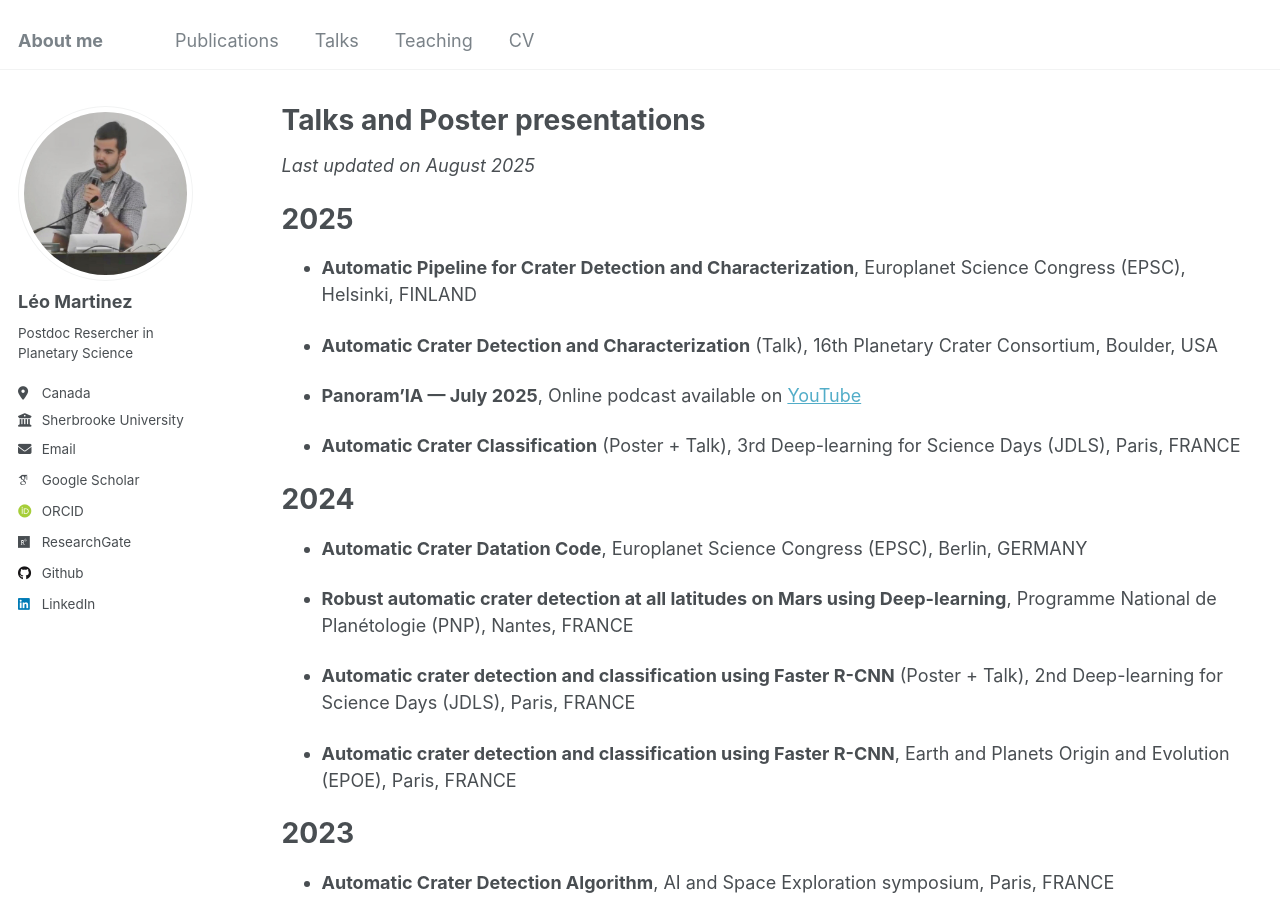
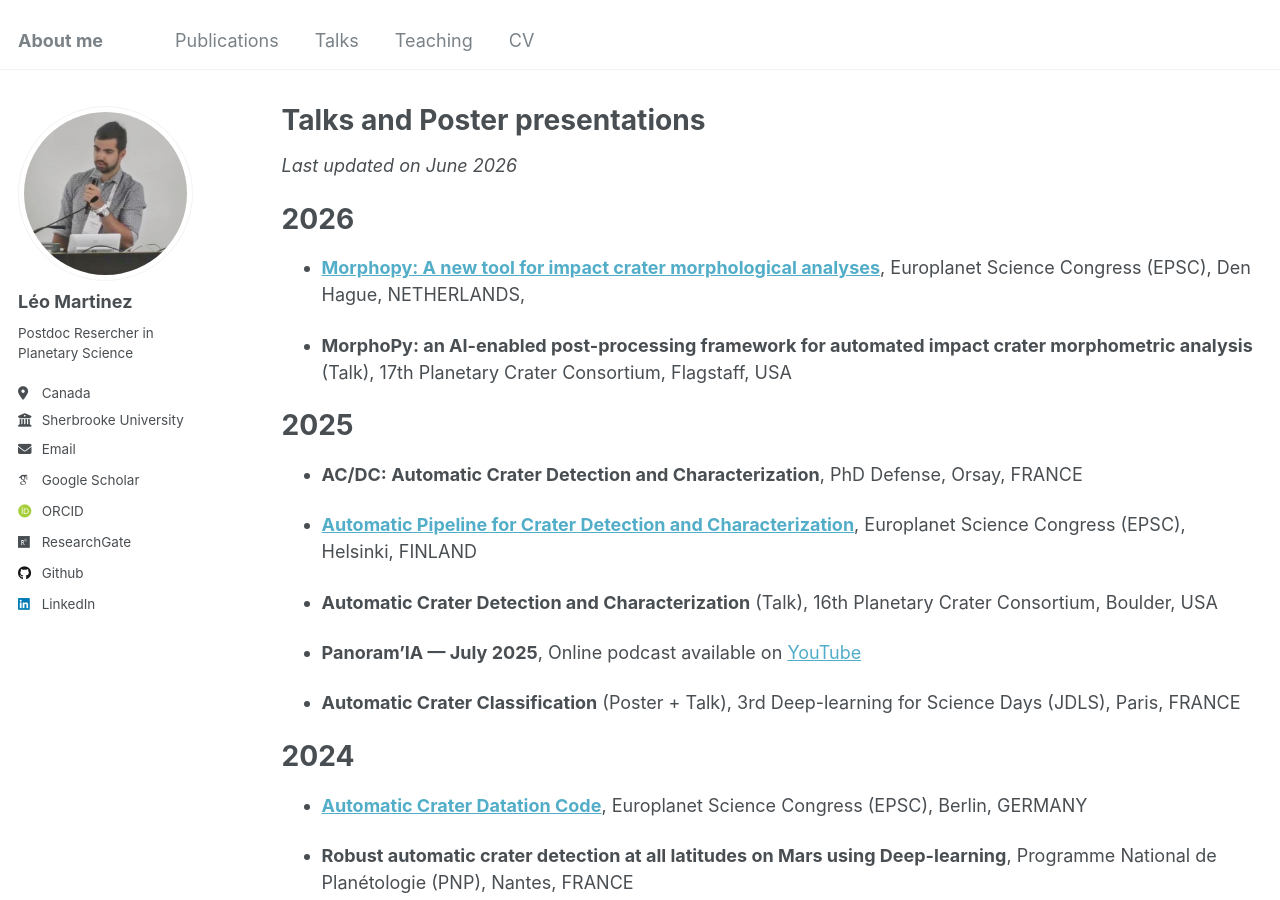
Before and after one commit to leomrtinez/leomrtinez.github.io, a Jekyll site: the page built from _pages/talks.md, in a window 1280 px wide and 900 px high. Built offline with Jekyll 4.4.1, drawn with Linux system fonts in a browser that asks for light colours; some web fonts are replaced.

Commit message:
Update talks page with new events and dates

```diff
--- a/_pages/talks.md
+++ b/_pages/talks.md
@@ -5,11 +5,22 @@ permalink: /talks/
 author_profile: true
 ---
 
-*Last updated on August 2025*
+*Last updated on June 2026*
+
+
+
+# 2026
+
+* [**Morphopy: A new tool for impact crater morphological analyses**](https://www.epsc2026.eu), Europlanet Science Congress (EPSC), Den Hague, NETHERLANDS,
+
+* **MorphoPy: an AI-enabled post-processing framework for automated impact crater morphometric analysis** (Talk), 17th Planetary Crater Consortium, Flagstaff, USA
+
 
 # 2025
 
-* **Automatic Pipeline for Crater Detection and Characterization**, Europlanet Science Congress (EPSC), Helsinki, FINLAND
+* **AC/DC: Automatic Crater Detection and Characterization**, PhD Defense, Orsay, FRANCE
+
+* [**Automatic Pipeline for Crater Detection and Characterization**](https://doi.org/10.5194/epsc-dps2025-294), Europlanet Science Congress (EPSC), Helsinki, FINLAND
 
 * **Automatic Crater Detection and Characterization** (Talk), 16th Planetary Crater Consortium, Boulder, USA
 
@@ -19,7 +30,7 @@ author_profile: true
 
 # 2024
 
-* **Automatic Crater Datation Code**, Europlanet Science Congress (EPSC), Berlin, GERMANY
+* [**Automatic Crater Datation Code**](https://doi.org/10.5194/epsc2024-1005), Europlanet Science Congress (EPSC), Berlin, GERMANY
 
 * **Robust automatic crater detection at all latitudes on Mars using Deep-learning**, Programme National de Planétologie (PNP), Nantes, FRANCE
 
```
